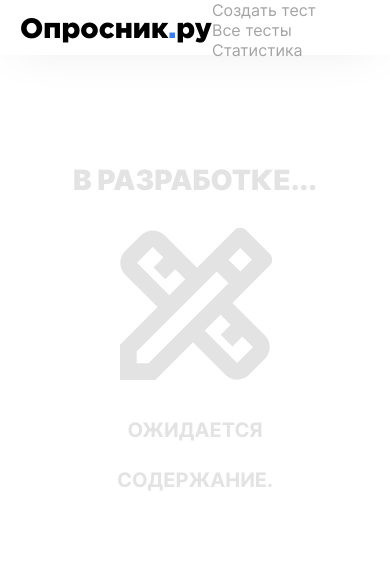
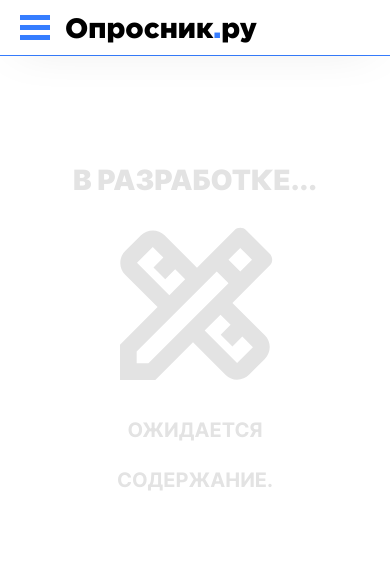
Before and after one commit to ViktoriyaNik/Questionnaire, a Flask app: page / in a window 390 px wide. Shown: the top 579 px of the page. Run offline with Flask 3, Linux system fonts and the light colour scheme; parts of the project's set-up code (start-up, migrations or seed data) failed here and were passed over.

Commit message:
Адаптировано верхнее меню

```diff
--- a/app/static/styles/base.css
+++ b/app/static/styles/base.css
@@ -44,11 +44,18 @@ body {
 /*    ====   HEADER   ====    */
 
 header {
-    position: relative;
+    position: fixed;
     z-index: 1;
+    width: 100%;
     height: 55px;
     background-color: var(--page-layer-0);
     box-shadow: 0 0 50px -20px rgba(0, 0, 0, 0.25);
+}
+
+.page-wrapper::before {
+    content: "";
+    height: 55px;
+    display: block;
 }
 
 header nav {
@@ -89,6 +96,27 @@ h1.logo span.color-accent {
     font-family: 'Gotham';
     font-size: 28px;
     font-weight: 900;
+}
+
+#menu-button {
+    width: 30px;
+    height: 25px;
+
+    margin-right: 10px;
+    padding: 5px;
+    padding-left: 0;
+
+    display: flex;
+    flex-direction: column;
+    justify-content: space-between;
+
+    cursor: pointer;
+}
+
+#menu-button .menu-button-row {
+    height: 5px;
+    width: 100%;
+    background-color: var(--foreground-accent);
 }
 
 /*    ====   PAGE   ====    */
@@ -135,6 +163,7 @@ nav#menu {
 .menu-button-group {
     display: grid;
     margin: auto;
+    padding: 20px;
     row-gap: 16px;
     width: 260px;
 }
@@ -164,7 +193,23 @@ footer .page-body {
     }
 
     .side-column {
-        display: none;
+        position: fixed;
+        top: 55px;
+        left: 0;
+        width: 100%;
+        border-bottom: 1px solid var(--foreground-accent);
+    }
+
+    nav#menu {
+        margin: 0;
+        border-radius: 0;
+        overflow: hidden;
+        height: 0;
+        transition: height .3s ease;
+    }
+
+    nav#menu.expanded {
+        height: 192px;
     }
 
     .page {
--- a/app/templates/base.html
+++ b/app/templates/base.html
@@ -12,14 +12,19 @@
 <body>
     <div class="page-wrapper">
         <header>
-            <div class="container vertical-align-wrapper">
+            <div id="headbar" class="container vertical-align-wrapper">
                 <div class="header-bar content vertical-align-outer">
+                    <div id="menu-button" class="vertical-align-inner" onclick="expandMenu()">
+                        <div class="menu-button-row"></div>
+                        <div class="menu-button-row"></div>
+                        <div class="menu-button-row"></div>
+                    </div>
                     <h1 class="logo vertical-align-inner">Опросник<span class="color-accent">.</span>ру</h1>
-                    <nav class="vertical-align-inner">
+                    <!--<nav id="header-menu" class="vertical-align-inner">
                         <a href="{{ url_for('create') }}" class="">Создать тест</a>
                         <a href="{{ url_for('tests') }}" class="">Все тесты</a>
                         <a href="{{ url_for('statistics') }}" class="">Статистика</a>
-                    </nav>
+                    </nav>-->
                 </div>
             </div>
         </header>
@@ -64,5 +69,11 @@
             </div>
         </div>
     </footer>
+    <script type="text/javascript">
+        function expandMenu() {
+            let el = document.getElementById('menu');
+            el.classList.toggle('expanded');
+        }
+    </script>
 </body>
 </html>
```
